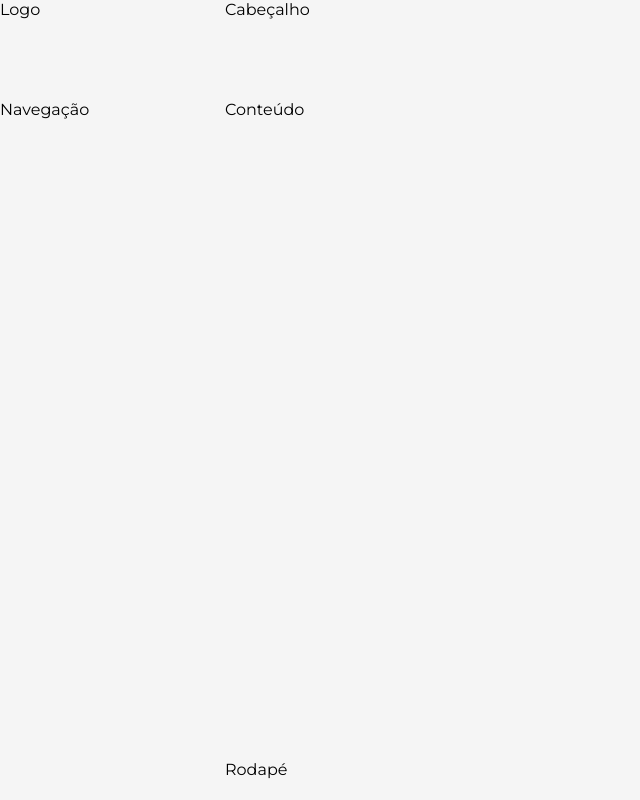
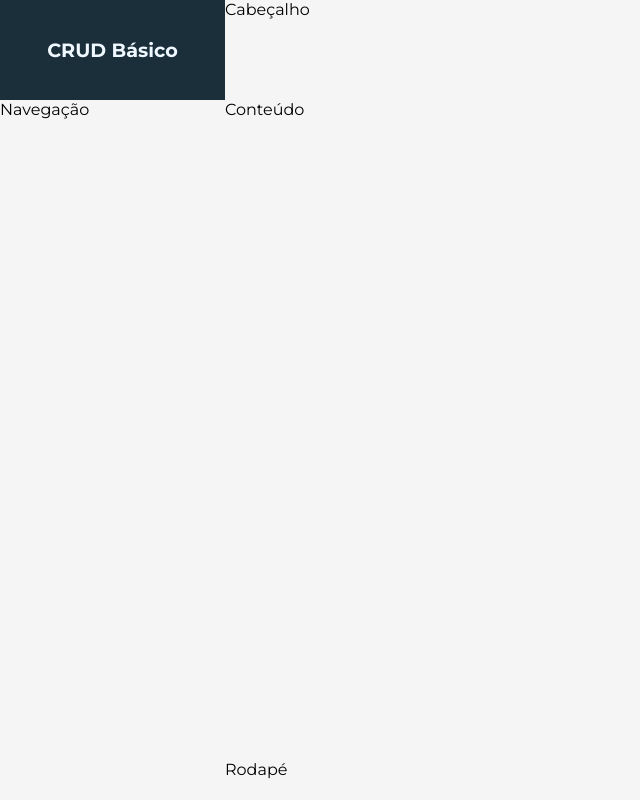
Before and after one commit to GuilCMattos/BasicCRUD, a React (Create React App) app in the folder frontend/: page / in a window 1280 px wide. Shown: the whole page, without its empty margins (0-640 px from the left). Built offline with nearby package versions, Linux system fonts and the light colour scheme.

Commit message:
add: component logo

```diff
--- a/frontend/src/components/templates/Logo.css
+++ b/frontend/src/components/templates/Logo.css
@@ -0,0 +1,13 @@
+aside.logo {
+    background-color: var(--bg-dark);
+    display: flex;
+    justify-content: center;
+    align-items: center;
+}
+
+aside a {
+    text-decoration: none;
+    color: aliceblue;
+    font-weight: 700;
+    font-size: 1.2rem;
+}
--- a/frontend/src/components/templates/Logo.jsx
+++ b/frontend/src/components/templates/Logo.jsx
@@ -3,6 +3,8 @@ import React from 'react'
 
 export default props => (
     <aside className='logo'>
-        Logo
+       <a href="/" className='logo'>
+        CRUD Básico
+       </a>
     </aside>
 )
```
